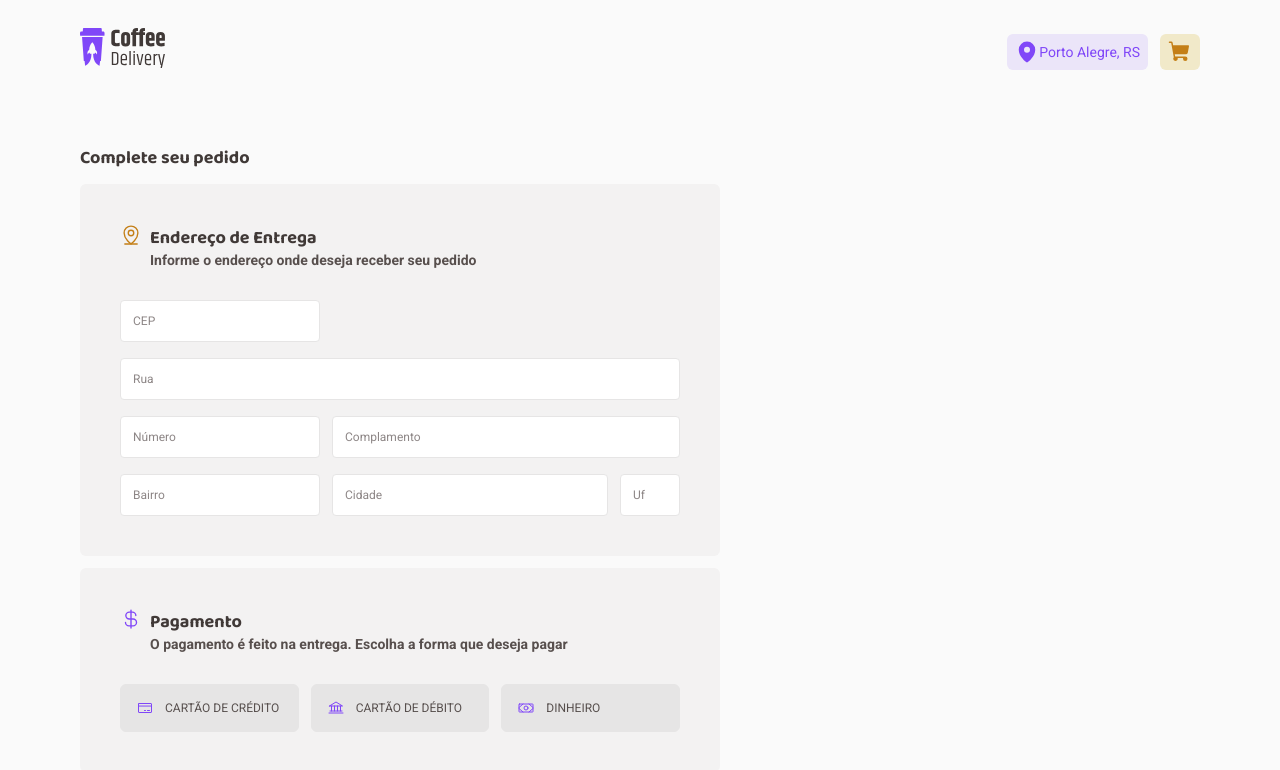
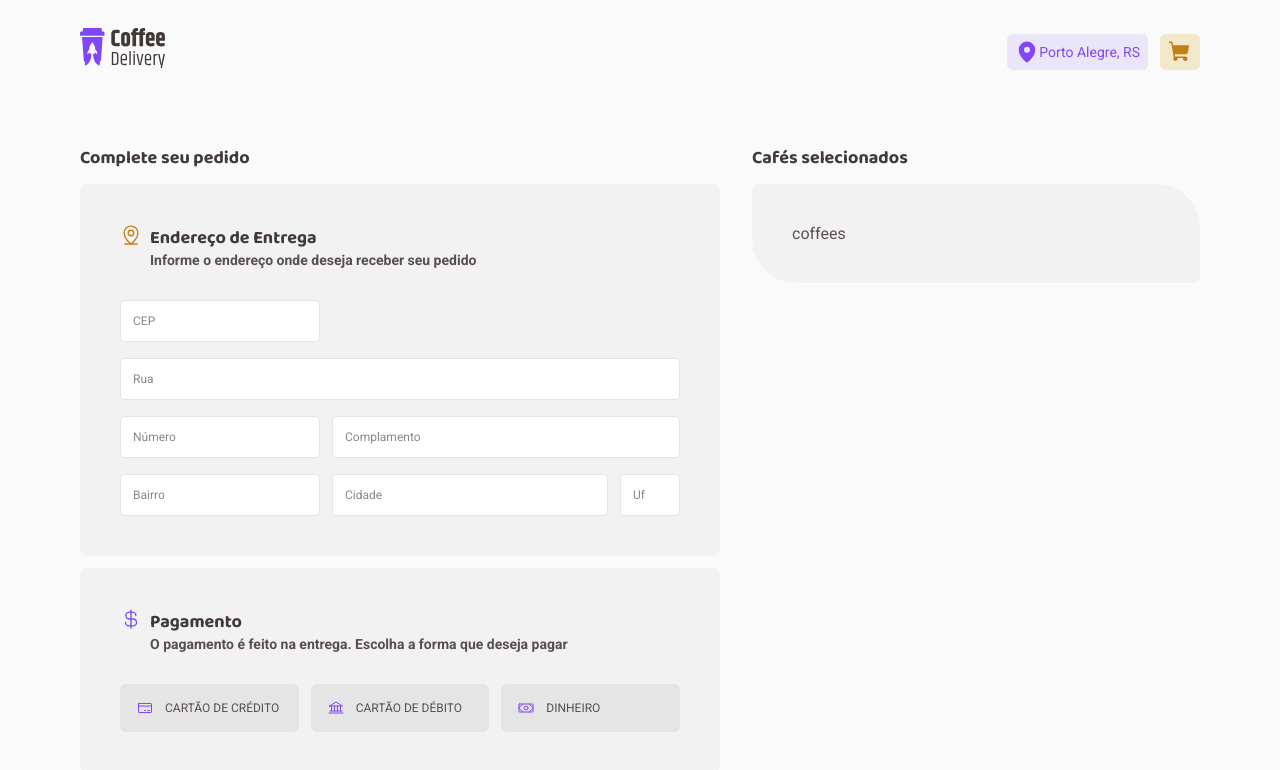
Before and after one commit to alexmoreira01/coffee-delivery, a React (Vite) app: page /cart in a window 1280 px wide. Shown: the top 770 px of the page. Built offline with nearby package versions, Linux system fonts and the light colour scheme.

Commit message:
Feature: Component coffeesSelected

```diff
--- /dev/null
+++ b/src/pages/Order/components/CoffeesSelected/index.tsx
@@ -0,0 +1,13 @@
+import { ContainerCoffeesSelected, ContainerDetails } from "./styles";
+
+export function CoffeesSelected(){
+  return (
+    <ContainerCoffeesSelected>
+      <h1>Cafés selecionados</h1>
+
+      <ContainerDetails>
+        coffees
+      </ContainerDetails>
+    </ContainerCoffeesSelected>
+  )
+}
--- /dev/null
+++ b/src/pages/Order/components/CoffeesSelected/styles.ts
@@ -0,0 +1,23 @@
+import styled from "styled-components";
+import { BaseOrderSection } from "../../styles";
+
+export const ContainerCoffeesSelected = styled.div`
+  display: flex;
+  width: 40rem;
+  flex-direction: column;
+
+  gap: 0.75rem;
+
+  h1 {
+    font-family: ${(props) => props.theme.fonts.title};
+    font-size: ${(props) => props.theme.textSizes["title-title-xs"]};
+    color: ${(props) => props.theme.colors["base-subtitle"]};
+  }
+`;
+
+export const ContainerDetails = styled(BaseOrderSection)`
+  display: flex;
+  flex-direction: column;
+
+  border-radius: 6px 44px;
+`;
--- a/src/pages/Order/index.tsx
+++ b/src/pages/Order/index.tsx
@@ -1,3 +1,4 @@
+import { CoffeesSelected } from "./components/CoffeesSelected";
 import { Orderform } from "./components/OrderForm";
 import { ContainerOrder } from "./styles";
 
@@ -7,7 +8,7 @@ export function Order() {
     <ContainerOrder className="divContainer">
       <Orderform />
 
-
+      <CoffeesSelected/>
 
     </ContainerOrder>
   )
```
